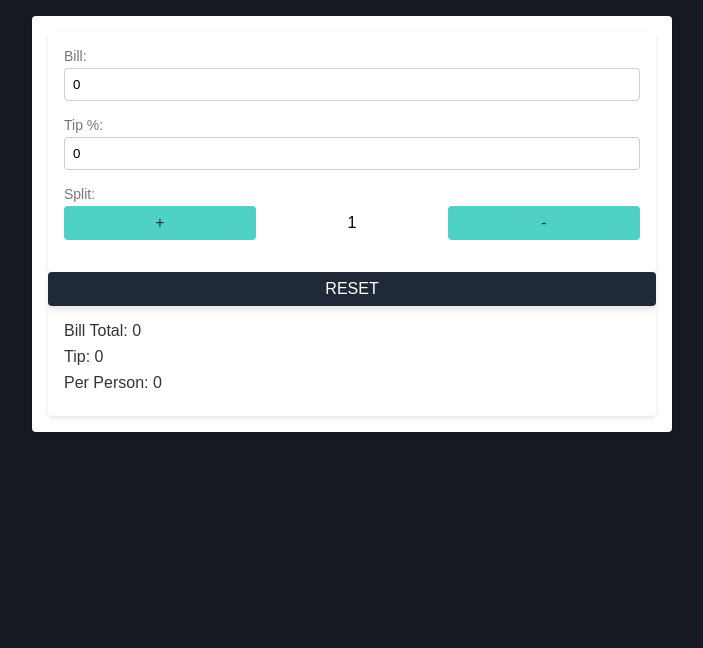
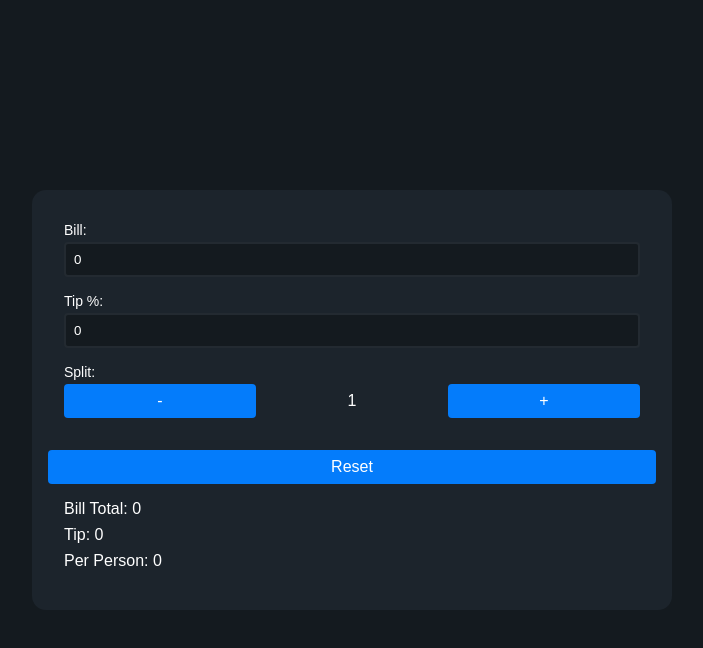
Before and after one commit to yan-pi/tip-calculator, a React (Vite) app: page / in a window 1280 px wide. Shown: the top 648 px of the page, without its empty margins (288-991 px from the left). Built offline with nearby package versions, Linux system fonts and the light colour scheme.

Commit message:
refactor: refactor on components

```diff
--- a/src/components/TipCalculator.tsx
+++ b/src/components/TipCalculator.tsx
@@ -4,30 +4,25 @@ import { ActionTypes } from "../store/actions";
 import TipInput from "./TipInput";
 import TipResult from "./TipResult";
 
+const CenteredContainer = styled.div`
+  display: flex;
+  justify-content: center;
+  align-items: center;
+  height: 100vh; /* Define a altura total da tela */
+`;
+
 const CalculatorContainer = styled.div`
-  background-color: #fff;
+  background-color: #1c242c;
+  display: flex;
+  flex-direction: column;
   padding: 16px;
-  border-radius: 4px;
-  box-shadow: 0px 2px 4px rgba(0, 0, 0, 0.1);
-  margin-top: 0;
-  @media (min-width: 768px) {
-    margin-top: 8px;
-  }
-  @media (min-width: 1024px) {
-    margin-top: 16px;
-  }
-  width: 100%;
-  @media (min-width: 768px) {
-    width: 80%;
-  }
-  @media (min-width: 1024px) {
   width: 50%;
-  }
-  margin: auto;
+  border-radius: 14px;
+  justify-content: center;
 `;
 
 const ResetButton = styled.button`
-  background-color: #1f2937;
+  background-color: #047cfb;
   border: none;
   border-radius: 4px;
   color: #fff;
@@ -35,19 +30,19 @@ const ResetButton = styled.button`
   font-size: 1rem;
   padding: 8px;
   text-align: center;
-  text-transform: uppercase;
   width: 100%;
-  box-shadow: 0px 4px 6px rgba(0, 0, 0, 0.1);
+  transition: 900ms;
 
   &:hover {
-    background-color: #0f1722;
+    background-color: #0358c1;
   }
 `;
 
-function TipCalculator() {
+const TipCalculator = () => {
   const dispatch = useDispatch();
 
   return (
+    <CenteredContainer>
       <CalculatorContainer>
         <TipInput />
         <div>
@@ -57,7 +52,8 @@ function TipCalculator() {
           <TipResult />
         </div>
       </CalculatorContainer>
+    </CenteredContainer>
   );
-}
+};
 
 export default TipCalculator;
--- a/src/components/TipInput.tsx
+++ b/src/components/TipInput.tsx
@@ -1,35 +1,49 @@
 import { useDispatch } from "react-redux";
 import { useSelector } from "react-redux";
-import {
-  selectBill,
-  selectPercentage,
-  selectSplit,
-} from "../store/selectors";
+import { selectBill, selectPercentage, selectSplit } from "../store/selectors";
 import { ActionTypes } from "../store/actions";
 import styled from "styled-components";
 
 const InputContainer = styled.div`
-  background-color: #fff;
   padding: 16px;
   border-radius: 4px;
-  box-shadow: 0px 2px 4px rgba(0, 0, 0, 0.1);
+`;
+
+const SplitButton = styled.button`
+  width: 33.33%;
+  background-color: #047cfb;
+  color: #fff;
+  font-size: 1rem;
+  border-radius: 4px;
+  border: none;
+  padding: 8px;
+  transition: 900ms;
+  cursor: pointer;
+
+  &:hover {
+    background-color: #0358c1;
+  }
 `;
 
 const InputWrapper = styled.div`
   margin-bottom: 16px;
+  color: #fff;
 `;
 
 const Label = styled.div`
   font-size: 14px;
-  color: #777;
+  color: #fff;
   margin-bottom: 4px;
 `;
 
 const Input = styled.input`
   width: 100%;
   padding: 8px;
-  border: 1px solid #ccc;
+  color: #fff;
+  background-color: #141a1f ;
+  border: 2px solid #232a31;
   border-radius: 4px;
+
 `;
 
 const SplitContainer = styled.div`
@@ -38,18 +52,7 @@ const SplitContainer = styled.div`
   align-items: center;
 `;
 
-const SplitButton = styled.button`
-  width: 33.33%;
-  background-color: #4fd1c5;
-  color: #333;
-  font-size: 1rem;
-  border-radius: 4px;
-  border: none;
-  padding: 8px;
-  cursor: pointer;
-`;
-
-function TipInput() {
+const TipInput = () => {
   const bill = useSelector(selectBill);
   const split = useSelector(selectSplit);
   const percentage = useSelector(selectPercentage);
@@ -92,26 +95,26 @@ function TipInput() {
           <SplitButton
             onClick={() =>
               dispatch({
+                type: ActionTypes.SplitDecrement,
+              })
+            }
+          >
+            -
+          </SplitButton>
+          <div>{split}</div>
+          <SplitButton
+            onClick={() =>
+              dispatch({
                 type: ActionTypes.SplitIncrement,
               })
             }
           >
             +
           </SplitButton>
-          <div>{split}</div>
-          <SplitButton
-            onClick={() =>
-              dispatch({
-                type: ActionTypes.SplitDecrement,
-              })
-            }
-          >
-            -
-          </SplitButton>
         </SplitContainer>
       </InputWrapper>
     </InputContainer>
   );
-}
+};
 
 export default TipInput;
--- a/src/components/TipResult.tsx
+++ b/src/components/TipResult.tsx
@@ -1,25 +1,20 @@
 import { useSelector } from "react-redux";
-import {
-  SelectPerPerson,
-  selectTip,
-  selectTotal,
-} from "../store/selectors";
+import { SelectPerPerson, selectTip, selectTotal } from "../store/selectors";
 import styled from "styled-components";
 
 const ResultContainer = styled.div`
-  background-color: #fff;
+  flex-direction: row;
   padding: 16px;
-  border-radius: 4px;
-  box-shadow: 0px 2px 4px rgba(0, 0, 0, 0.1);
+  `;
+
+const ResultItem = styled.div`
+  display: flex;
+  margin-bottom: 8px;
+  font-size: 16px;
+  color: #fff;
 `;
 
-const ResultItem = styled.div`
-  margin-bottom: 8px;
-  font-size: 16px;
-  color: #333;
-`;
-
-function TipResult() {
+const TipResult = () => {
   const tip = useSelector(selectTip);
   const perPerson = useSelector(SelectPerPerson);
   const total = useSelector(selectTotal);
@@ -31,6 +26,6 @@ function TipResult() {
       <ResultItem>Per Person: {perPerson}</ResultItem>
     </ResultContainer>
   );
-}
+};
 
 export default TipResult;
```
Lines whose indentation alone changed are shown as unchanged.
